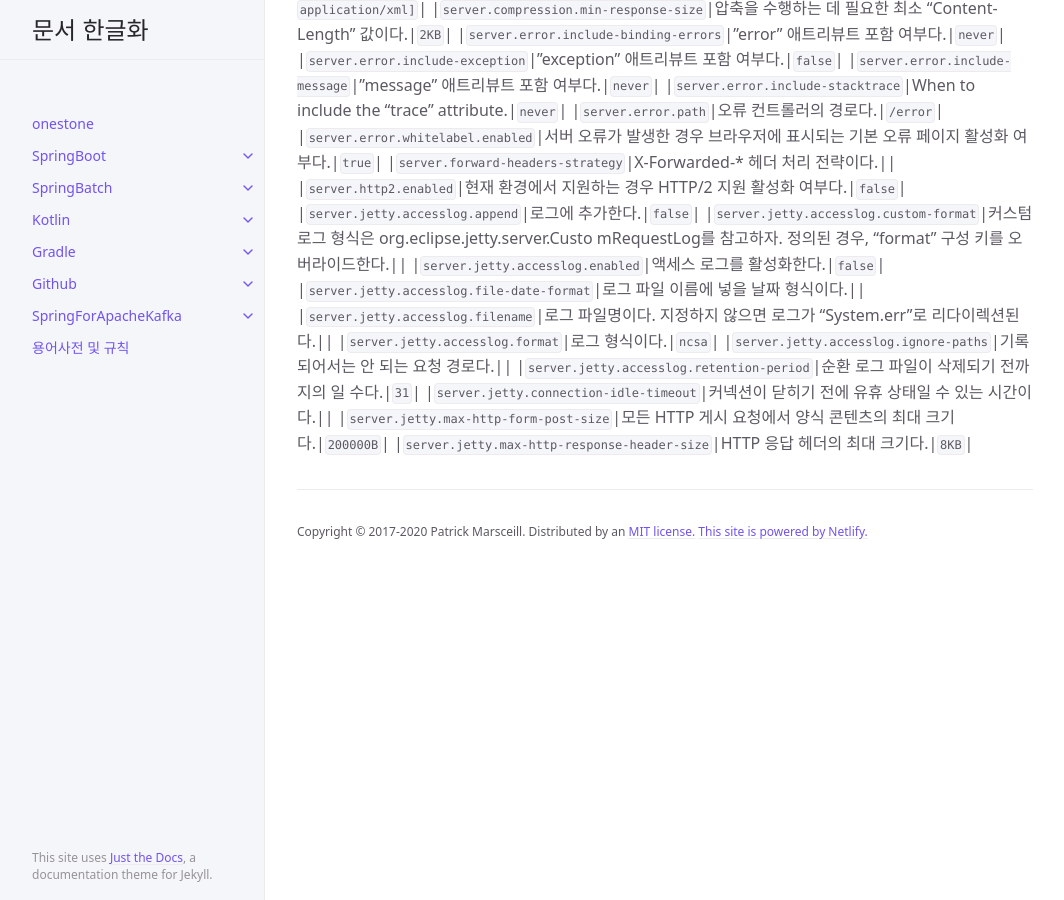
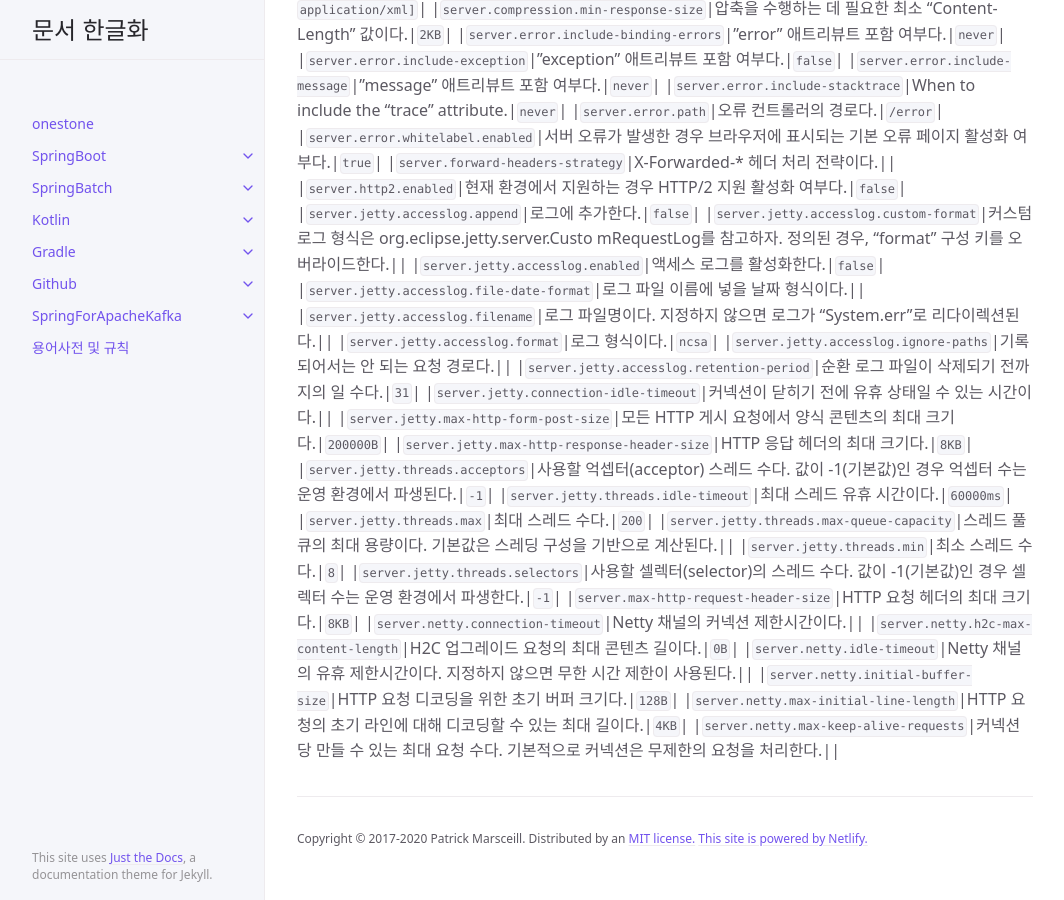
Before and after one commit to onestone9900/onestone9900.github.io, a Jekyll site: the page built from docs/spring_boot/3.1.1/spring_boot/19.appendices.md, in a window 1280 px wide and 900 px high, scrolled down 63821 px. Shown: the whole window, without its empty margins (107-1171 px from the left). Built offline with Jekyll 4.4.1, drawn with Linux system fonts in a browser that asks for light colours.

Commit message:
docs: spring boot - ## .A.11. 서버 프로퍼티(Server Properties)

```diff
--- a/docs/spring_boot/3.1.1/spring_boot/19.appendices.md
+++ b/docs/spring_boot/3.1.1/spring_boot/19.appendices.md
@@ -1089,3 +1089,16 @@ nav_order: 19
 |`server.jetty.connection-idle-timeout`|커넥션이 닫히기 전에 유휴 상태일 수 있는 시간이다.||
 |`server.jetty.max-http-form-post-size`|모든 HTTP 게시 요청에서 양식 콘텐츠의 최대 크기다.|`200000B`|
 |`server.jetty.max-http-response-header-size`|HTTP 응답 헤더의 최대 크기다.|`8KB`|
+|`server.jetty.threads.acceptors`|사용할 억셉터(acceptor) 스레드 수다. 값이 -1(기본값)인 경우 억셉터 수는 운영 환경에서 파생된다.|`-1`|
+|`server.jetty.threads.idle-timeout`|최대 스레드 유휴 시간이다.|`60000ms`|
+|`server.jetty.threads.max`|최대 스레드 수다.|`200`|
+|`server.jetty.threads.max-queue-capacity`|스레드 풀 큐의 최대 용량이다. 기본값은 스레딩 구성을 기반으로 계산된다.||
+|`server.jetty.threads.min`|최소 스레드 수다.|`8`|
+|`server.jetty.threads.selectors`|사용할 셀렉터(selector)의 스레드 수다. 값이 -1(기본값)인 경우 셀렉터 수는 운영 환경에서 파생한다.|`-1`|
+|`server.max-http-request-header-size`|HTTP 요청 헤더의 최대 크기다.|`8KB`|
+|`server.netty.connection-timeout`|Netty 채널의 커넥션 제한시간이다.||
+|`server.netty.h2c-max-content-length`|H2C 업그레이드 요청의 최대 콘텐츠 길이다.|`0B`|
+|`server.netty.idle-timeout`|Netty 채널의 유휴 제한시간이다. 지정하지 않으면 무한 시간 제한이 사용된다.||
+|`server.netty.initial-buffer-size`|HTTP 요청 디코딩을 위한 초기 버퍼 크기다.|`128B`|
+|`server.netty.max-initial-line-length`|HTTP 요청의 초기 라인에 대해 디코딩할 수 있는 최대 길이다.|`4KB`|
+|`server.netty.max-keep-alive-requests`|커넥션당 만들 수 있는 최대 요청 수다. 기본적으로 커넥션은 무제한의 요청을 처리한다.||
```
